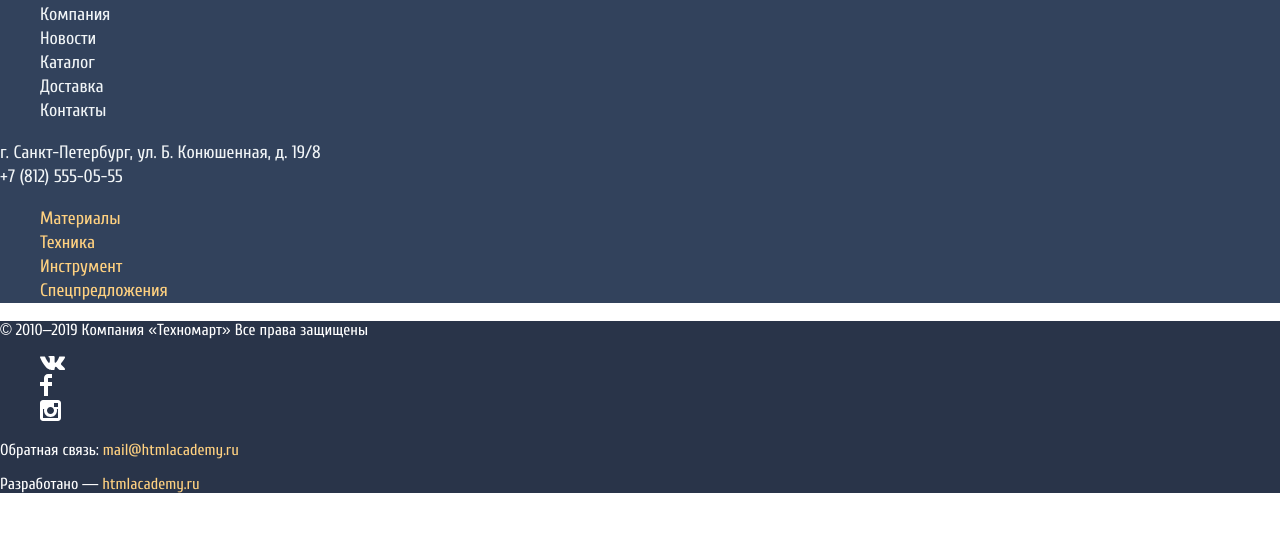
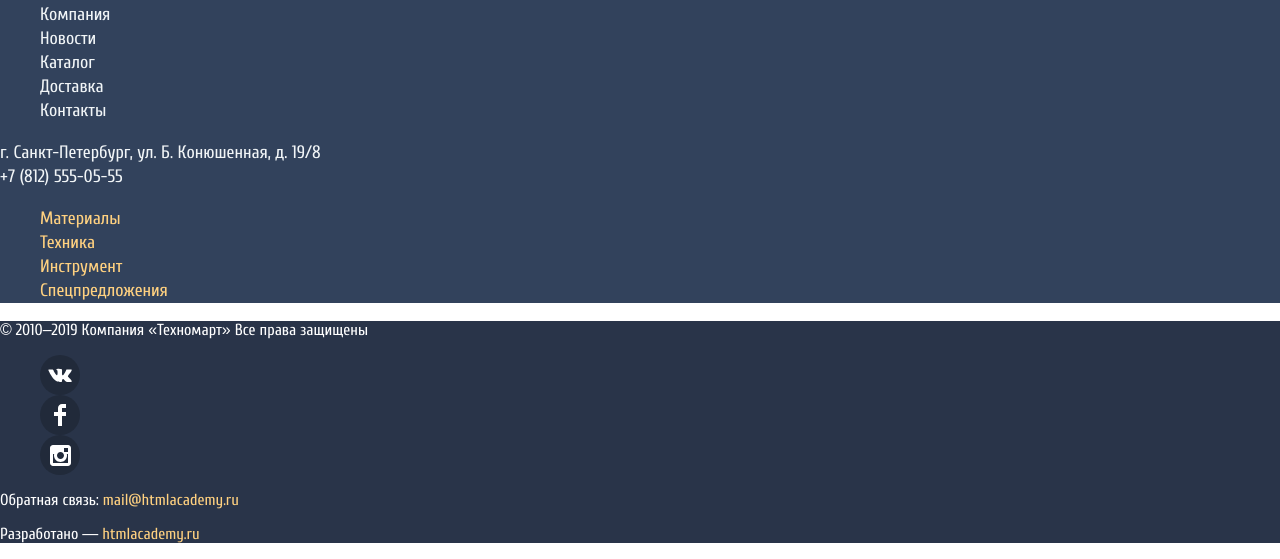
Before and after one commit to arr0ky/1019893-technomart-30, a plain HTML site: page index.html in a window 1280 px wide. Shown: the part 6062-6621 px from the top of the page. Before the commit the page ends 6571 px from the top, so only its background shows below. Drawn offline with Linux system fonts and the light colour scheme.

Commit message:
Исправил иконки соцсетей в футере

```diff
--- a/css/style.css
+++ b/css/style.css
@@ -452,6 +452,35 @@
   background-color: var(--basic-dark-blue);
 }
 
+/* Footer social */
+
+.social-links-link {
+  display: block;
+  background-position: center;
+  background-repeat: no-repeat;
+  border-radius: 50%;
+  background-color: var(--social-background);
+  width: 40px;
+  height: 40px;
+  font-size: 0;
+  color: #fff;
+}
+
+.vkontakte {
+  background-image: url(../img/icons/icon-vk.svg);
+  background-size: 25px 14px;
+}
+
+.facebook {
+  background-image: url(../img/icons/icon-fb.svg);
+  background-size: 12px 22px;
+}
+
+.instagram {
+  background-image: url(../img/icons/icon-insta.svg);
+  background-size: 21px 21px;
+}
+
 .footer-feedback,
 .footer-developer {
   text-decoration: none;
--- a/index.html
+++ b/index.html
@@ -531,53 +531,22 @@
           <h2 class="hidden">Давайте дружить!</h2>
           <ul class="social-links-list">
             <li class="social-links-item">
-              <a class="social-links-link" href="#" title="Вконтакте">
-                <svg
-                  width="26"
-                  height="15"
-                  viewBox="0 0 26 15"
-                  fill="none"
-                  xmlns="http://www.w3.org/2000/svg"
-                >
-                  <path
-                    d="M15.5403 11.7281C16.4609 11.4384 17.6395 13.6406 18.8943 14.4834C19.836 15.1219 20.5573 14.9841 20.5573 14.9841L23.9017 14.9372C23.9017 14.9372 25.6495 14.8322 24.8232 13.4803C24.7549 13.3678 24.3389 12.4781 22.334 10.6472C20.2376 8.73186 20.5217 9.04218 23.0456 5.73093C24.5835 3.71249 25.1988 2.47968 25.0062 1.95468C24.8213 1.44936 23.6918 1.58061 23.6918 1.58061L19.9237 1.60593C19.5568 1.60686 19.2458 1.71749 19.1042 2.08874C19.1013 2.09249 18.5062 3.65061 17.7127 4.9753C16.0362 7.77749 15.3669 7.92655 15.0896 7.75124C14.4531 7.3453 14.6139 6.1228 14.6139 5.25374C14.6139 2.5378 15.0299 1.4053 13.7992 1.1128C13.388 1.0153 13.0876 0.951552 12.0389 0.942177C10.6985 0.922489 9.56027 0.942177 8.91508 1.25061C8.48656 1.45968 8.15819 1.91811 8.35753 1.94436C8.6079 1.97718 9.1693 2.09436 9.46975 2.49374C9.8559 3.01124 9.84434 4.17093 9.84434 4.17093C9.84434 4.17093 10.0649 7.36874 9.32434 7.7653C8.8159 8.03718 8.12064 7.48218 6.62516 4.9378C5.86153 3.63655 5.28471 2.19843 5.28471 2.19843C5.28471 2.19843 5.17301 1.93124 4.97079 1.78499C4.73005 1.61155 4.39301 1.55624 4.39301 1.55624L0.816563 1.57874C0.816563 1.57874 0.27923 1.59374 0.0818227 1.82436C-0.0934366 2.02874 0.0673782 2.45061 0.0673782 2.45061C0.0673782 2.45061 2.86864 8.90155 6.04064 12.1509C8.94879 15.1341 12.2537 14.9362 12.2537 14.9362H13.7511C13.7511 14.9362 14.2027 14.8856 14.4338 14.6437C14.6495 14.4187 14.6399 13.9959 14.6399 13.9959C14.6399 13.9959 14.61 12.0187 15.5403 11.7281Z"
-                    fill="white"
-                  />
-                </svg>
+              <a class="social-links-link vkontakte" href="#" title="Вконтакте">
+                Вконтакте
               </a>
             </li>
             <li class="social-links-item">
-              <a class="social-links-link" href="#" title="Фейсбук">
-                <svg
-                  width="12"
-                  height="22"
-                  viewBox="0 0 12 22"
-                  fill="none"
-                  xmlns="http://www.w3.org/2000/svg"
-                >
-                  <path
-                    d="M12 4V0H8C5.79086 0 4 1.79086 4 4V8H0V12H4V22H8V12H12V8H8V4H12Z"
-                    fill="white"
-                  />
-                </svg>
+              <a class="social-links-link facebook" href="#" title="Фейсбук">
+                Фейсбук
               </a>
             </li>
             <li class="social-links-item">
-              <a class="social-links-link" href="#" title="Инстраграм">
-                <svg
-                  width="21"
-                  height="21"
-                  viewBox="0 0 21 21"
-                  fill="none"
-                  xmlns="http://www.w3.org/2000/svg"
-                >
-                  <path
-                    fill-rule="evenodd"
-                    clip-rule="evenodd"
-                    d="M3 0H18C19.65 0 21 1.35 21 3V18C21 19.65 19.65 21 18 21H3C1.35 21 0 19.65 0 18V3C0 1.35 1.35 0 3 0ZM14 10.5C14 8.57 12.43 7 10.5 7C8.57 7 7 8.57 7 10.5C7 12.43 8.57 14 10.5 14C12.43 14 14 12.43 14 10.5ZM3 18V9H4.181C4.0626 9.49127 4.00186 9.99467 4 10.5C4 14.0899 6.91015 17 10.5 17C14.0899 17 17 14.0899 17 10.5C16.9986 9.99464 16.9379 9.49118 16.819 9H18V18H3ZM14 7H18V3H14V7Z"
-                    fill="white"
-                  />
-                </svg>
+              <a
+                class="social-links-link instagram"
+                href="#"
+                title="Инстраграм"
+              >
+                Инстраграм
               </a>
             </li>
           </ul>
```
